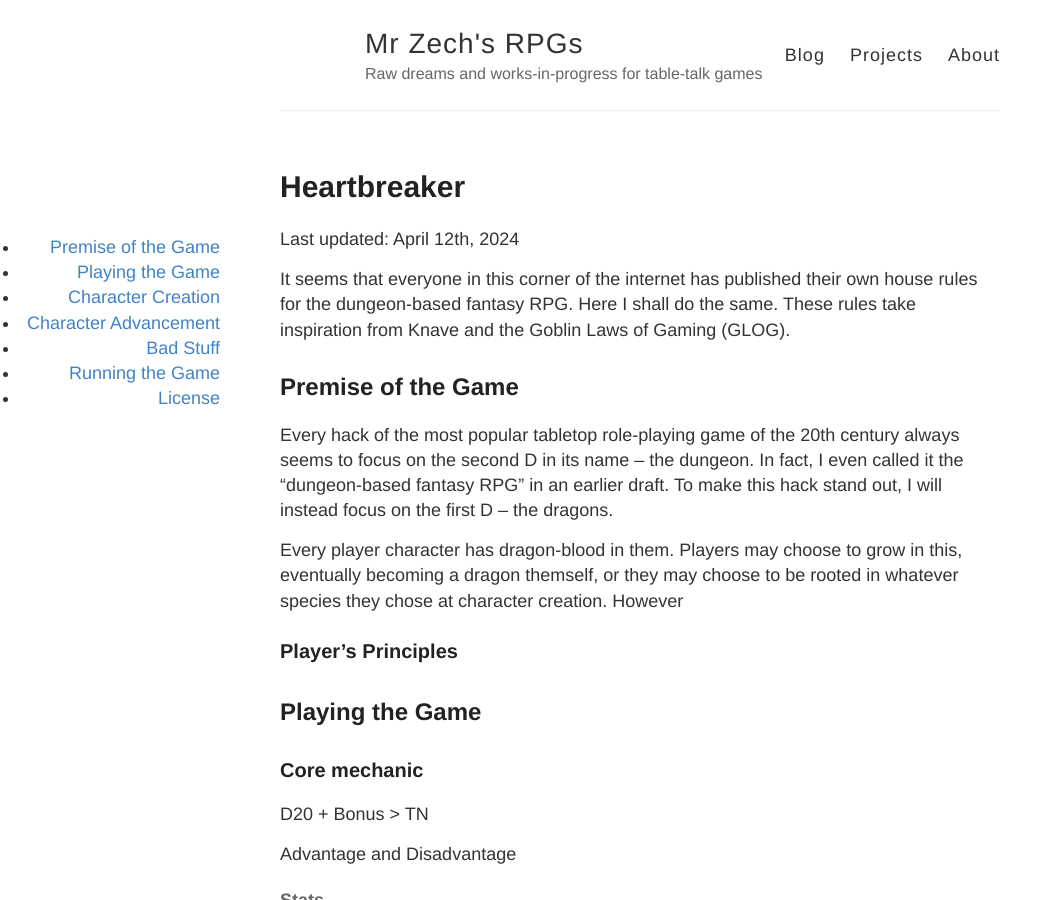
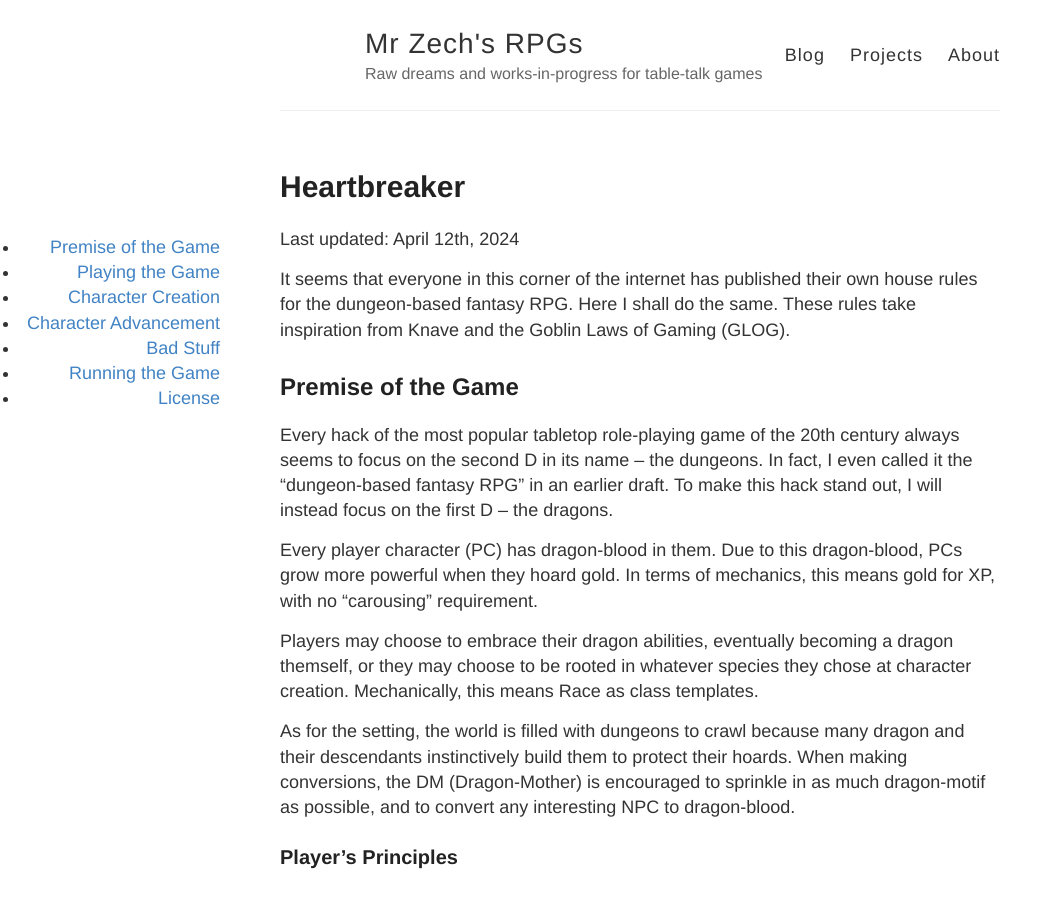
Before and after one commit to zechlau14/zechlau14.github.io, a Jekyll site: the page built from projects/heartbreaker.md, in a window 1280 px wide and 900 px high. Shown: the whole window, without its empty margins (0-1059 px from the left). Built offline with Jekyll 4.4.1, drawn with Linux system fonts in a browser that asks for light colours.

Commit message:
Update heartbreaker.md

```diff
--- a/projects/heartbreaker.md
+++ b/projects/heartbreaker.md
@@ -9,9 +9,13 @@ Last updated: April 12th, 2024
 It seems that everyone in this corner of the internet has published their own house rules for the dungeon-based fantasy RPG. Here I shall do the same. These rules take inspiration from Knave and the Goblin Laws of Gaming (GLOG).
 
 ## Premise of the Game
-Every hack of the most popular tabletop role-playing game of the 20th century always seems to focus on the second D in its name -- the dungeon. In fact, I even called it the "dungeon-based fantasy RPG" in an earlier draft. To make this hack stand out, I will instead focus on the first D -- the dragons.
+Every hack of the most popular tabletop role-playing game of the 20th century always seems to focus on the second D in its name -- the dungeons. In fact, I even called it the "dungeon-based fantasy RPG" in an earlier draft. To make this hack stand out, I will instead focus on the first D -- the dragons.
 
-Every player character has dragon-blood in them. Players may choose to grow in this, eventually becoming a dragon themself, or they may choose to be rooted in whatever species they chose at character creation. However
+Every player character (PC) has dragon-blood in them. Due to this dragon-blood, PCs grow more powerful when they hoard gold. In terms of mechanics, this means gold for XP, with no "carousing" requirement.
+
+Players may choose to embrace their dragon abilities, eventually becoming a dragon themself, or they may choose to be rooted in whatever species they chose at character creation. Mechanically, this means Race as class templates.
+
+As for the setting, the world is filled with dungeons to crawl because many dragon and their descendants instinctively build them to protect their hoards. When making conversions, the DM (Dragon-Mother) is encouraged to sprinkle in as much dragon-motif as possible, and to convert any interesting NPC to dragon-blood.
 
 ### Player's Principles
 
```
